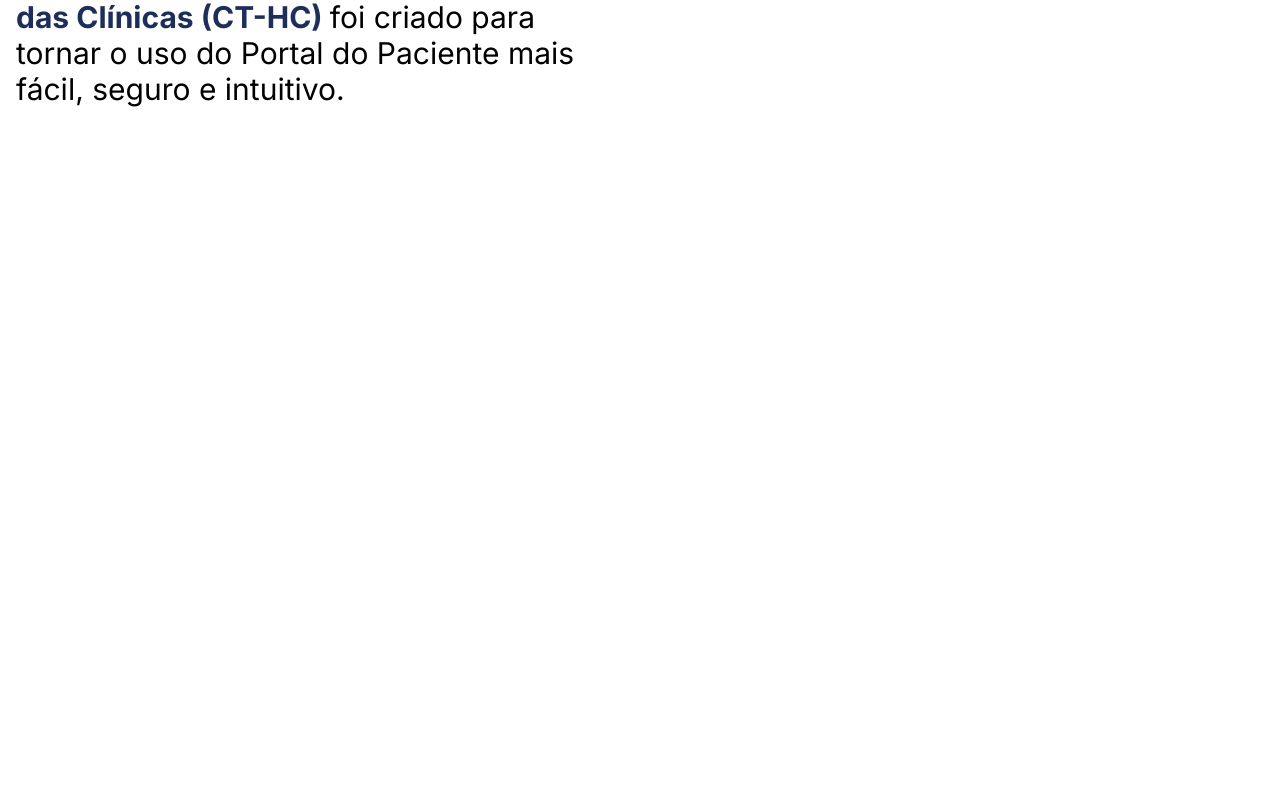
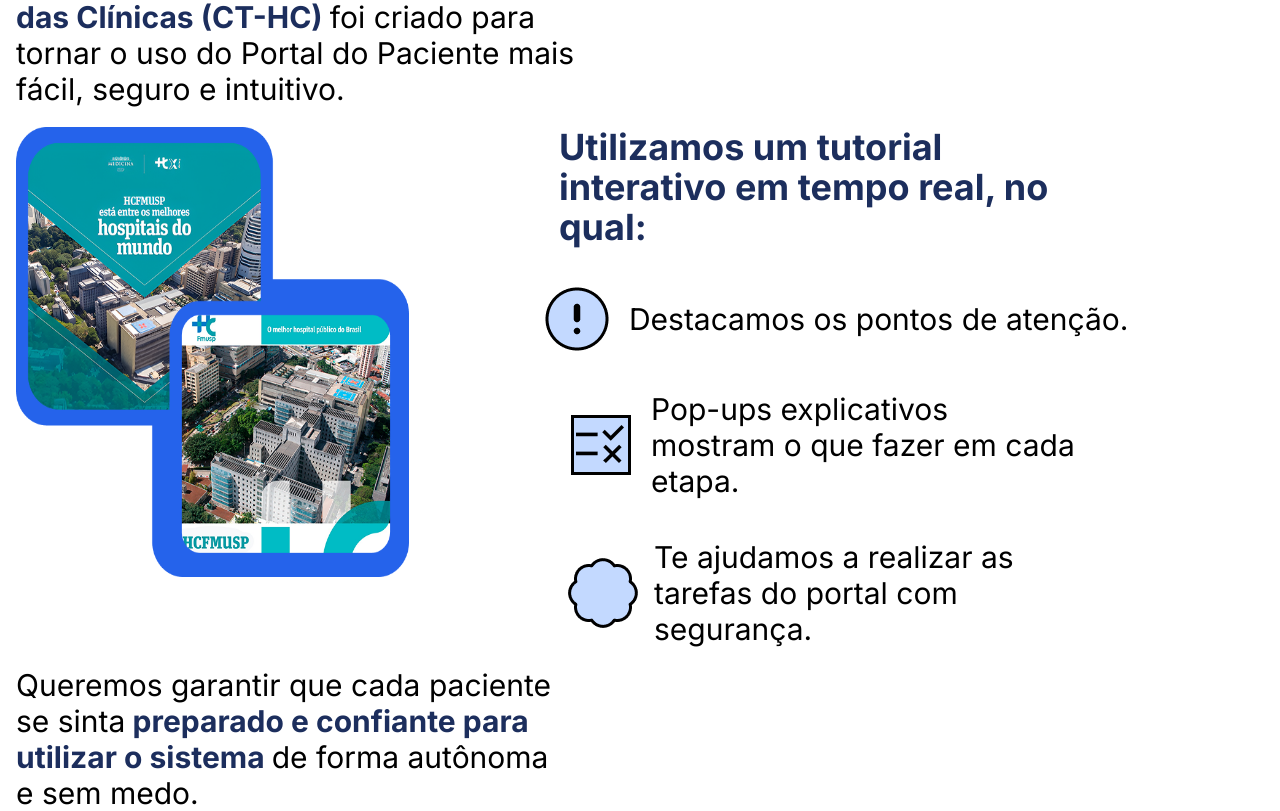
Before and after one commit to BSM-Challenge/ct-hc, a React (Vite) app: page / in a window 1280 px wide. Shown: the part 941-1752 px from the top of the page. Before the commit the page ends 1600 px from the top, so only its background shows below. Built offline with nearby package versions, Linux system fonts and the light colour scheme; a web font is replaced by a local one.

Commit message:
Feito a página de sobre somente faltando adequar a tela para dispositivos menores

```diff
--- a/src/components/Section-Sobre/index.tsx
+++ b/src/components/Section-Sobre/index.tsx
@@ -1,9 +1,9 @@
 export default function SectionSobre() {
     return (
-        <div>
+        <div className="flex flex-col gap-5">
             <div className="w-[45%] flex flex-col gap-7">
                 <h2
-                className="text-6xl text-[var(--dark-blue-title)] text-center"
+                className="text-6xl text-[var(--dark-blue-title)] text-center font-bold"
                 style={{ fontFamily: "Inter" }}
                 >
                     Sobre o projeto
@@ -14,6 +14,47 @@ export default function SectionSobre() {
                     seguro e intuitivo.
                 </p>
             </div>
+            <div className="w-full flex justify-around">
+                <figcaption className="">
+                    <img src="/img-hospital.png" alt=""  className="h-[450px]"/>
+                </figcaption>
+                <div className="flex flex-col gap-10">
+                    <div className="flex justify-center">
+                        <h3
+                        className="text-4xl w-[65%] text-[var(--dark-blue-title)] font-bold"
+                        style={{ fontFamily: "Inter" }}>
+                            Utilizamos um tutorial interativo em tempo real, no qual:
+                        </h3>
+                    </div>
+                    <ul className="flex flex-col items-center gap-10">
+                        <li className="flex justify-center items-center gap-5">
+                            <img src="/icon-information.png" alt="" />
+                            <p className="text-3xl" style={{ fontFamily: "Inter" }}>
+                                Destacamos os pontos de atenção.
+                            </p>
+                        </li>
+                        <li className="flex justify-center items-center gap-5">
+                            <img src="/icon-popups.png" alt="" />
+                            <p className="text-3xl w-[50%] mr-6" style={{ fontFamily: "Inter" }}>
+                                Pop-ups explicativos mostram o que fazer em cada etapa.
+                            </p>
+                        </li>
+                        <li className="flex justify-center items-center gap-4">
+                            <img src="/icon-tarefas.png" alt="" />
+                            <p className="text-3xl w-[50%] mr-6" style={{ fontFamily: "Inter" }}>
+                                Te ajudamos a realizar as tarefas do portal com segurança.
+                            </p>
+                        </li>
+                    </ul>
+                </div>
+            </div>
+            <div>
+                <p className="text-3xl w-[43%]" style={{ fontFamily: "Inter" }}>
+                    Queremos garantir que cada paciente se sinta
+                    <span className="text-[var(--dark-blue-title)] font-bold"> preparado e confiante para utilizar o sistema </span>
+                    de forma autônoma e sem medo.
+                </p>
+            </div>
         </div>
     )
 }
```
